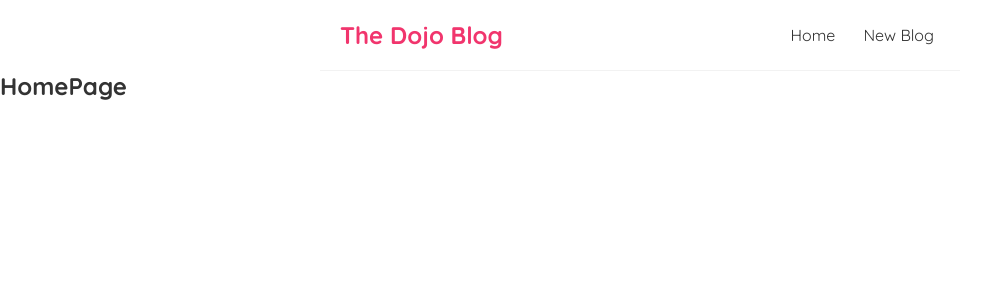
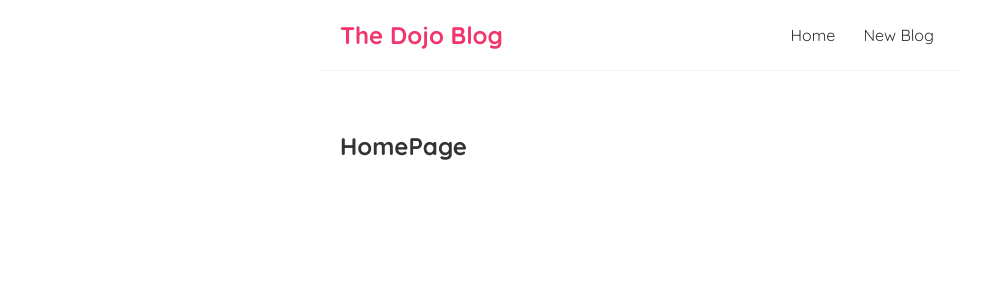
Before and after one commit to Popeaura/dojo-tutee, a React (Vite) app: page / in a window 1280 px wide. Shown: the top 300 px of the page, without its empty margins (0-995 px from the left). Built offline with nearby package versions, Linux system fonts and the light colour scheme.

Commit message:
I uploaded my modifed project's folder

```diff
--- a/src/index.css
+++ b/src/index.css
@@ -32,3 +32,9 @@
 .navbar a:hover{
     color: #f1356d;
 }
+
+.content{
+    max-width: 600px;
+    margin: 40px auto;
+    padding: 20px;
+}
```
